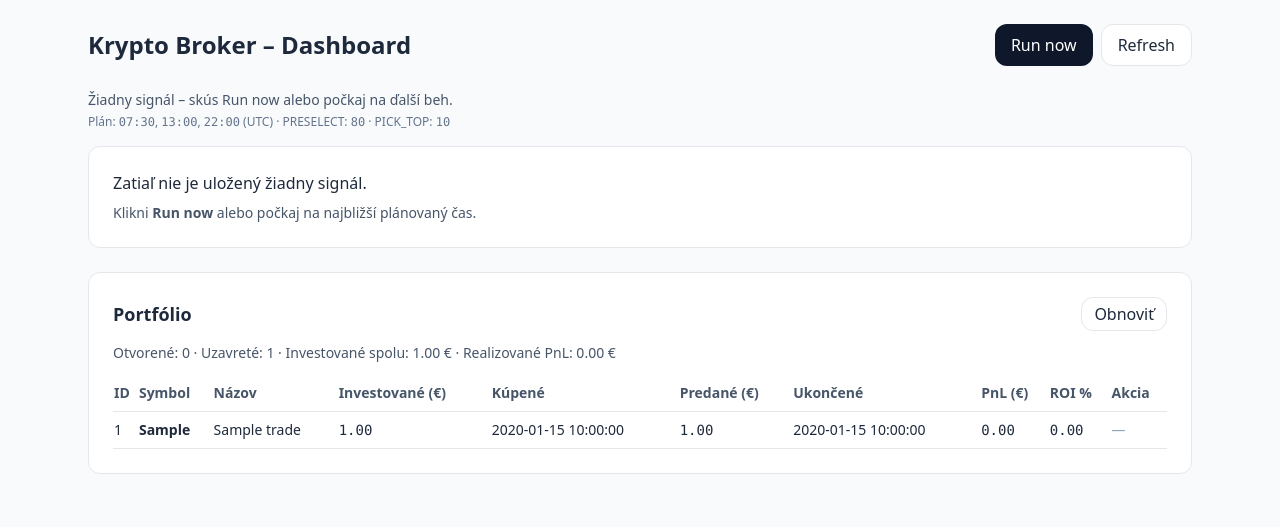
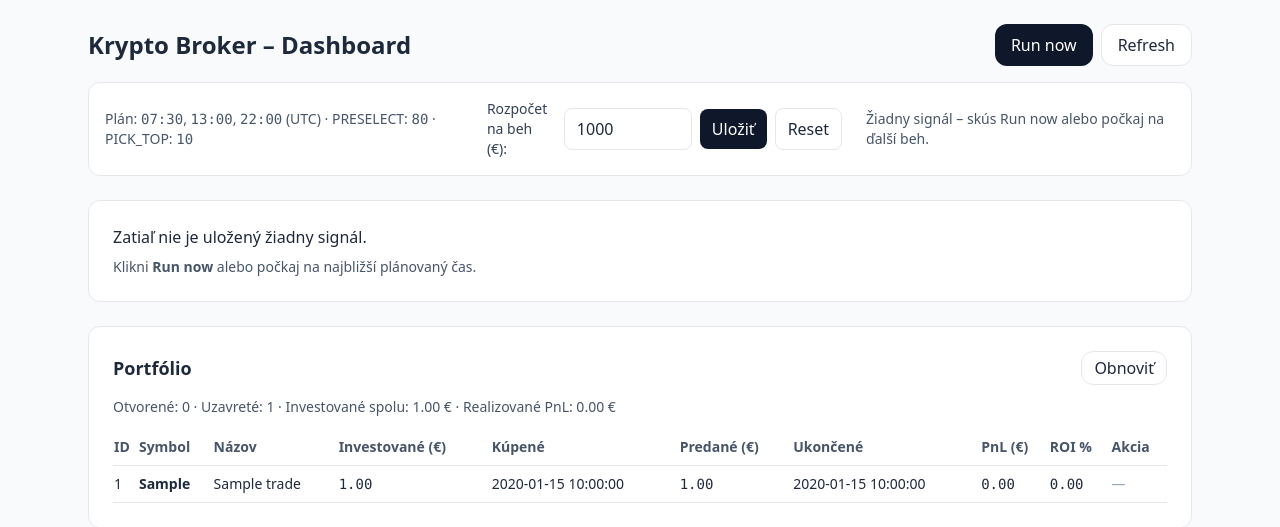
Before and after one commit to pirnetopir/crypto-broker, a FastAPI app: page /dashboard in a window 1280 px wide. Shown: the top 527 px of the page. Run offline with FastAPI, Linux system fonts and the light colour scheme; tables that the repository leaves empty hold one stand-in row (values such as "Sample post"); some libraries are stand-ins or nearby versions.

Commit message:
Update dashboard.html

```diff
--- a/templates/dashboard.html
+++ b/templates/dashboard.html
@@ -8,22 +8,33 @@
 </head>
 <body class="bg-slate-50 text-slate-800">
   <div class="max-w-6xl mx-auto p-6">
-    <header class="flex items-center justify-between mb-6">
+    <header class="mb-6">
+      <div class="flex items-center justify-between">
         <h1 class="text-2xl font-bold">Krypto Broker – Dashboard</h1>
         <div class="flex gap-2">
           <button id="runNowBtn" class="px-4 py-2 rounded-xl bg-slate-900 text-white hover:opacity-90">Run now</button>
           <button id="refreshBtn" class="px-4 py-2 rounded-xl bg-white border">Refresh</button>
         </div>
-    </header>
+      </div>
 
-    <section class="mb-4">
-      <div id="status" class="text-sm text-slate-600">Načítavam…</div>
-      <div class="mt-1 text-xs text-slate-500">
+      <!-- Panel s rozpočtom pre návrh investície -->
+      <div class="mt-4 p-4 bg-white border rounded-xl">
+        <div class="flex flex-col md:flex-row md:items-center md:gap-6 gap-3">
+          <div class="text-sm text-slate-600">
             Plán: <span class="font-mono">07:30</span>, <span class="font-mono">13:00</span>, <span class="font-mono">22:00</span> ({{ tz }})
             · PRESELECT: <span class="font-mono">{{ preselect }}</span>
             · PICK_TOP: <span class="font-mono">10</span>
           </div>
-    </section>
+          <div class="flex items-center gap-2">
+            <label for="budgetInput" class="text-sm text-slate-700">Rozpočet na beh (€):</label>
+            <input id="budgetInput" type="number" step="10" min="0" class="w-32 px-3 py-2 border rounded-lg" placeholder="1000" />
+            <button id="saveBudgetBtn" class="px-3 py-2 rounded-lg bg-slate-900 text-white">Uložiť</button>
+            <button id="resetBudgetBtn" class="px-3 py-2 rounded-lg bg-white border">Reset</button>
+          </div>
+          <div id="status" class="text-sm text-slate-600 md:ml-auto">Načítavam…</div>
+        </div>
+      </div>
+    </header>
 
     <!-- Keď ešte nie je signál -->
     <section id="emptyBox" class="hidden p-6 border rounded-xl bg-white">
@@ -100,6 +111,7 @@
   </div>
 
   <script>
+    // ----------------- Pomocné -----------------
     const statusEl = document.getElementById('status');
     const emptyBox = document.getElementById('emptyBox');
     const signalBox = document.getElementById('signalBox');
@@ -112,7 +124,30 @@
     const pfBody = document.getElementById('pfBody');
     const pfSummary = document.getElementById('pfSummary');
 
-    // Načíta posledný signál a vykreslí TOP N (PICK_TOP)
+    const budgetInput = document.getElementById('budgetInput');
+    const saveBudgetBtn = document.getElementById('saveBudgetBtn');
+    const resetBudgetBtn = document.getElementById('resetBudgetBtn');
+
+    const BUDGET_KEY = 'kb_budget_eur';
+
+    function getBudget() {
+      const v = Number(localStorage.getItem(BUDGET_KEY) || '1000');
+      return isFinite(v) && v >= 0 ? v : 1000;
+    }
+    function setBudget(v) {
+      localStorage.setItem(BUDGET_KEY, String(v));
+    }
+    function roundToStep(v, step = 10) {
+      if (!isFinite(v)) return 0;
+      return Math.round(v / step) * step;
+    }
+    function fmtEUR(v) {
+      try {
+        return new Intl.NumberFormat('sk-SK', { style: 'currency', currency: 'EUR', maximumFractionDigits: 0 }).format(v);
+      } catch { return `${Math.round(v)} €`; }
+    }
+
+    // ----------------- Signál -----------------
     async function loadSignal() {
       statusEl.textContent = 'Načítavam…';
       try {
@@ -135,8 +170,11 @@
           'px-3 py-1 rounded-full text-sm font-semibold ' +
           (regime === 'risk-on' ? 'bg-green-100 text-green-800' : 'bg-amber-100 text-amber-800');
 
+        const budget = getBudget();
         picksBody.innerHTML = '';
         (data.picks || []).forEach((p, idx) => {
+          const w = Number(p.weight || 0);
+          const suggested = roundToStep(budget * w, 10); // návrh = rozpočet × váha
           const tr = document.createElement('tr');
           tr.className = 'border-b';
           tr.innerHTML = `
@@ -145,14 +183,17 @@
             <td class="py-2">${p.name}</td>
             <td class="py-2 font-mono">${Number(p.price).toFixed(6)}</td>
             <td class="py-2 font-mono">${Number(p.score).toFixed(3)}</td>
-            <td class="py-2 font-mono">${Number(p.weight || 0).toFixed(3)}</td>
+            <td class="py-2 font-mono">${w.toFixed(3)}</td>
             <td class="py-2 font-mono">${(Number(p.mom_24h) * 100).toFixed(2)}%</td>
             <td class="py-2 font-mono">${(Number(p.atr_pct) * 100).toFixed(2)}%</td>
             <td class="py-2">
               <button
                 class="px-3 py-1 rounded bg-emerald-600 text-white"
                 data-id="${p.id}" data-symbol="${p.symbol}" data-name="${p.name}"
-                onclick="invest(this)">Investovať</button>
+                data-weight="${w}" data-suggested="${suggested}"
+                onclick="invest(this)">
+                Investovať ${suggested > 0 ? `(&asymp; ${fmtEUR(suggested)})` : ''}
+              </button>
             </td>
           `;
           picksBody.appendChild(tr);
@@ -165,12 +206,14 @@
       }
     }
 
-    // Vytvorí obchod podľa vstupu používateľa
+    // ----------------- Invest / Close -----------------
     async function invest(btn) {
       const coin_id = btn.getAttribute('data-id');
       const symbol = btn.getAttribute('data-symbol');
       const name = btn.getAttribute('data-name');
-      const amt = prompt(`Koľko chceš investovať do ${symbol}? (EUR)`, "100");
+      const suggested = Number(btn.getAttribute('data-suggested') || '0');
+      const def = suggested > 0 ? String(suggested) : "100";
+      const amt = prompt(`Koľko chceš investovať do ${symbol}? (EUR)\nNávrh: ${fmtEUR(Number(def))}`, def);
       if (!amt) return;
       const payload = { coin_id, symbol, name, invested_eur: Number(amt) };
       await fetch('/api/trades', {
@@ -181,7 +224,6 @@
       loadPortfolio();
     }
 
-    // Uzatvorí obchod (zadá sa predajná cena)
     async function closeTrade(id) {
       const amt = prompt("Za koľko EUR si predal?", "120");
       if (!amt) return;
@@ -193,7 +235,7 @@
       loadPortfolio();
     }
 
-    // Načíta portfólio + sumár PnL
+    // ----------------- Portfólio -----------------
     async function loadPortfolio() {
       try {
         const r = await fetch('/api/trades', { cache: 'no-store' });
@@ -233,7 +275,26 @@
       }
     }
 
-    // Handlery
+    // ----------------- Ovládanie rozpočtu -----------------
+    function initBudgetControls() {
+      budgetInput.value = String(getBudget());
+      saveBudgetBtn.addEventListener('click', () => {
+        const v = Number(budgetInput.value || '0');
+        if (!isFinite(v) || v < 0) return alert('Zadaj kladné číslo.');
+        setBudget(v);
+        loadSignal(); // prepočíta návrhy
+      });
+      resetBudgetBtn.addEventListener('click', () => {
+        budgetInput.value = '1000';
+        setBudget(1000);
+        loadSignal();
+      });
+      budgetInput.addEventListener('keydown', (e) => {
+        if (e.key === 'Enter') saveBudgetBtn.click();
+      });
+    }
+
+    // ----------------- Handlery -----------------
     document.getElementById('refreshBtn').addEventListener('click', () => {
       loadSignal(); loadPortfolio();
     });
@@ -252,7 +313,8 @@
       }
     });
 
-    // Init
+    // ----------------- Init -----------------
+    initBudgetControls();
     loadSignal();
     loadPortfolio();
     setInterval(() => { loadSignal(); loadPortfolio(); }, 60000);
```
Lines whose indentation alone changed are shown as unchanged.
